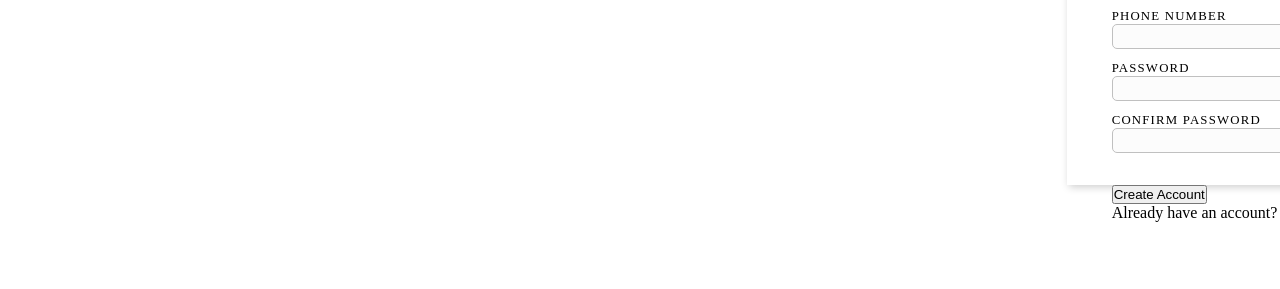
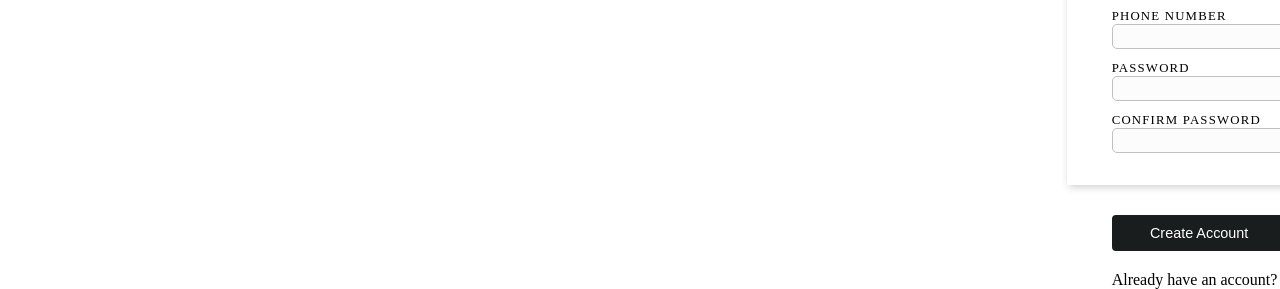
Before and after one commit to HugoTurtle/odin-sign-up-form, a plain HTML site: page index.html in a window 1280 px wide. Shown: the part 836-1125 px from the top of the page. Before the commit the page ends 1058 px from the top, so only its background shows below. Drawn offline with Linux system fonts and the light colour scheme.

Commit message:
Style the button

```diff
--- a/styles.css
+++ b/styles.css
@@ -66,3 +66,14 @@ input {
     padding: 2px;
     background-color: rgb(252, 252, 252);
 }
+button {
+    margin-top: 30px;
+    margin-bottom: 20px;
+    width: 175px;
+    padding: 8px 20px;
+    background-color: #191d1e;
+    font: 500 0.9rem 'Montserrat', sans-serif;
+    border: 2px solid #191d1e;
+    border-radius: 4px;
+    color: white;
+}
```
